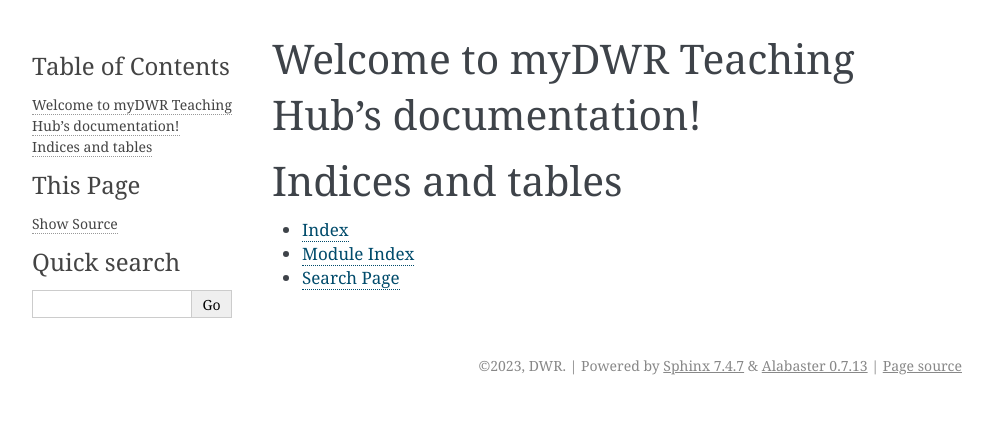
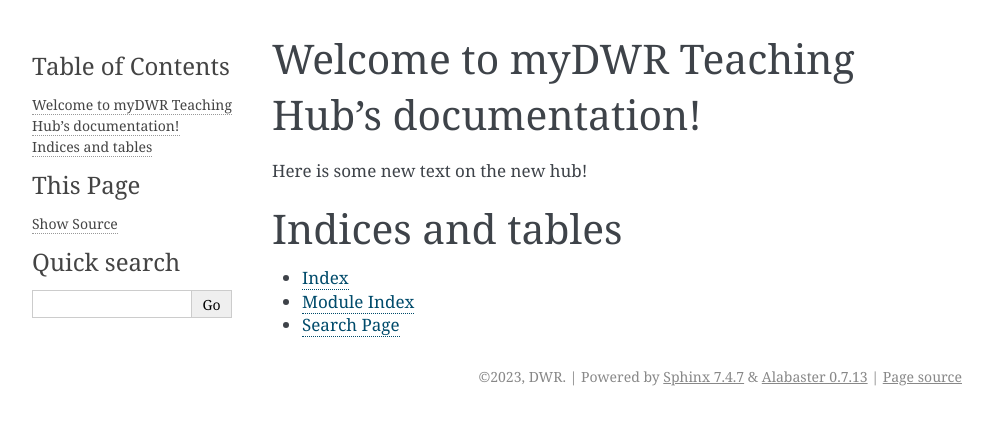
Before and after one commit to umdwr/teachinghub-v3, a Sphinx documentation site: the page built from docs/source/index.rst, in a window 1280 px wide. Shown: the top 425 px of the page, without its empty margins (148-1141 px from the left). Built offline with Sphinx 7.4.7, drawn with Linux system fonts in a browser that asks for light colours.

Commit message:
Update index.rst

```diff
--- a/docs/source/index.rst
+++ b/docs/source/index.rst
@@ -10,6 +10,8 @@
    :maxdepth: 2
    :caption: Contents:
 
+Here is some new text on the new hub!
+
 
 
 Indices and tables
```
